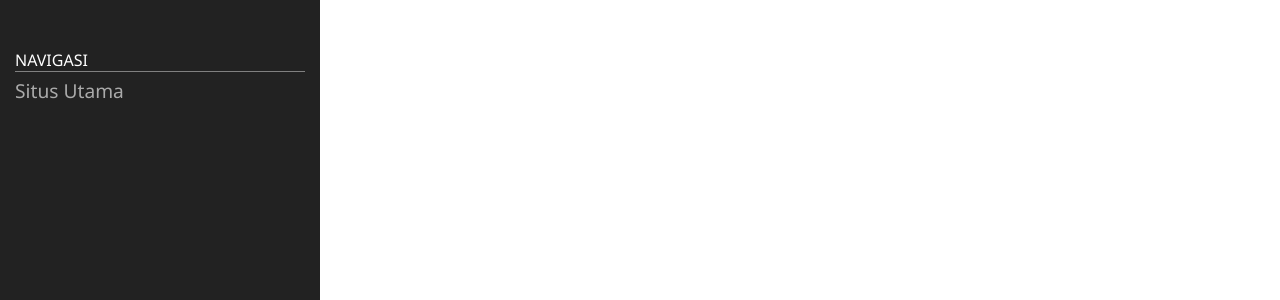
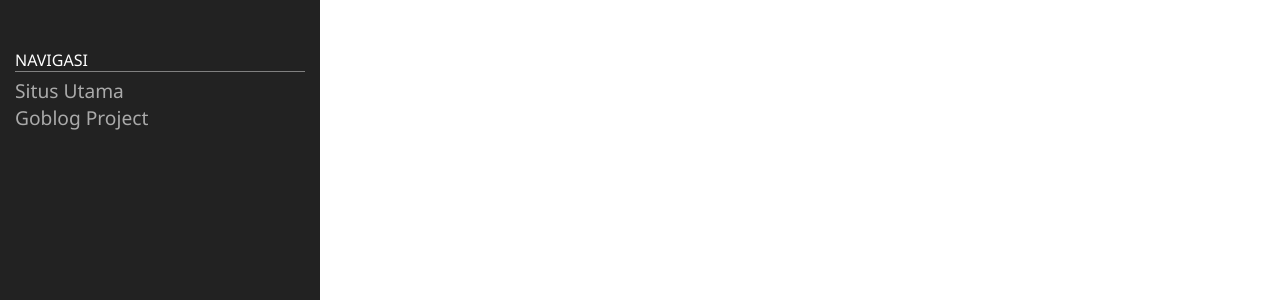
Before and after one commit to misterabdul/playground-homepage, a Jekyll site: the page built from index.md, in a window 1280 px wide. Shown: the part 285-585 px from the top of the page. Built offline with Jekyll 4.4.1, drawn with Linux system fonts in a browser that asks for light colours.

Commit message:
chore: update sidebar navs

```diff
--- a/_includes/sidebar.html
+++ b/_includes/sidebar.html
@@ -19,6 +19,11 @@
           Situs Utama
         </a>
       </li>
+      <li>
+		<a class="nav-item" href="https://goblog.misterabdul.xyz">
+          Goblog Project
+        </a>
+      </li>
 	  {% assign pages_list = site.pages %}
 	  {% for node in pages_list %}
 	    {% if node.title != null %}
```
